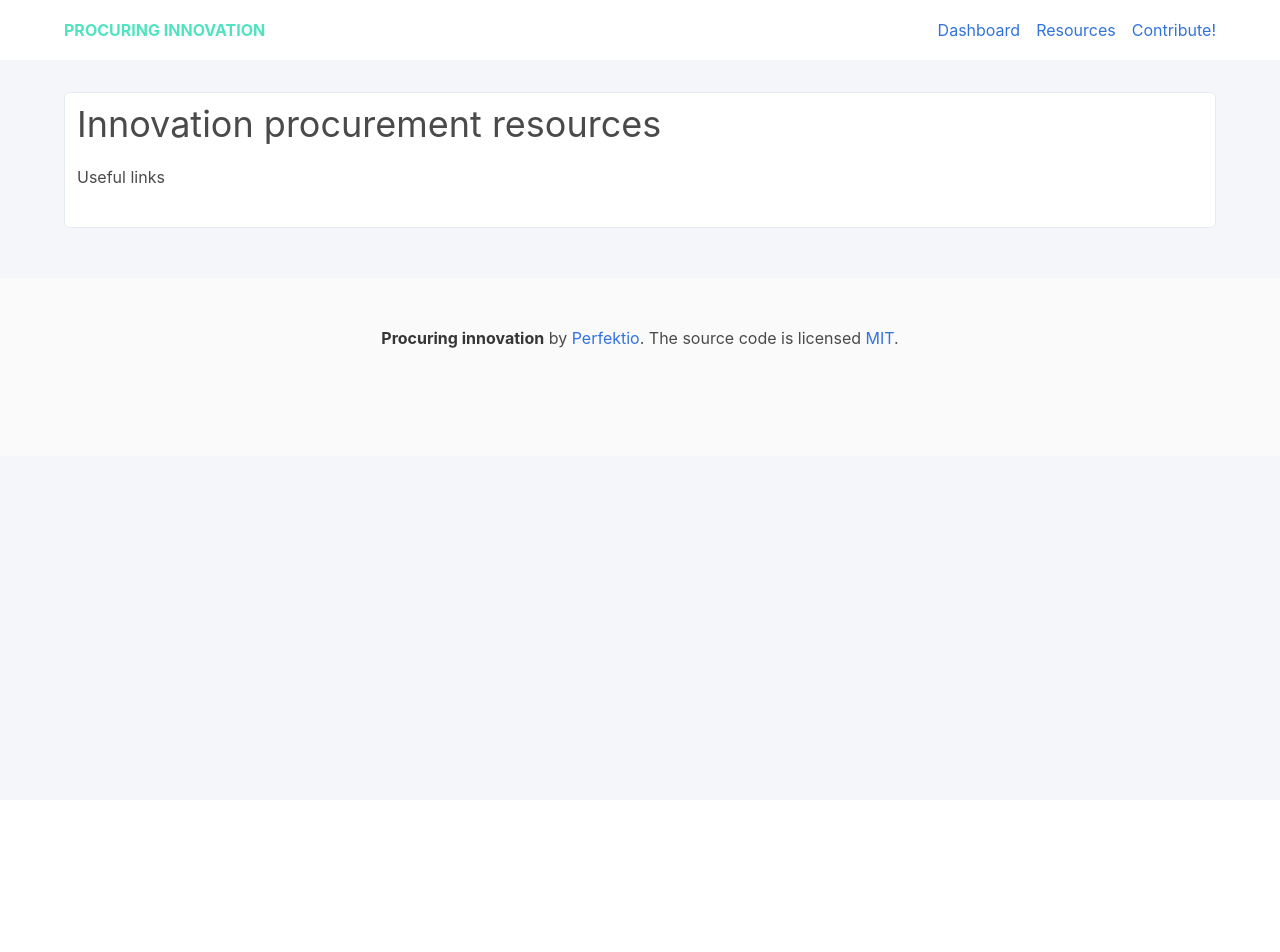
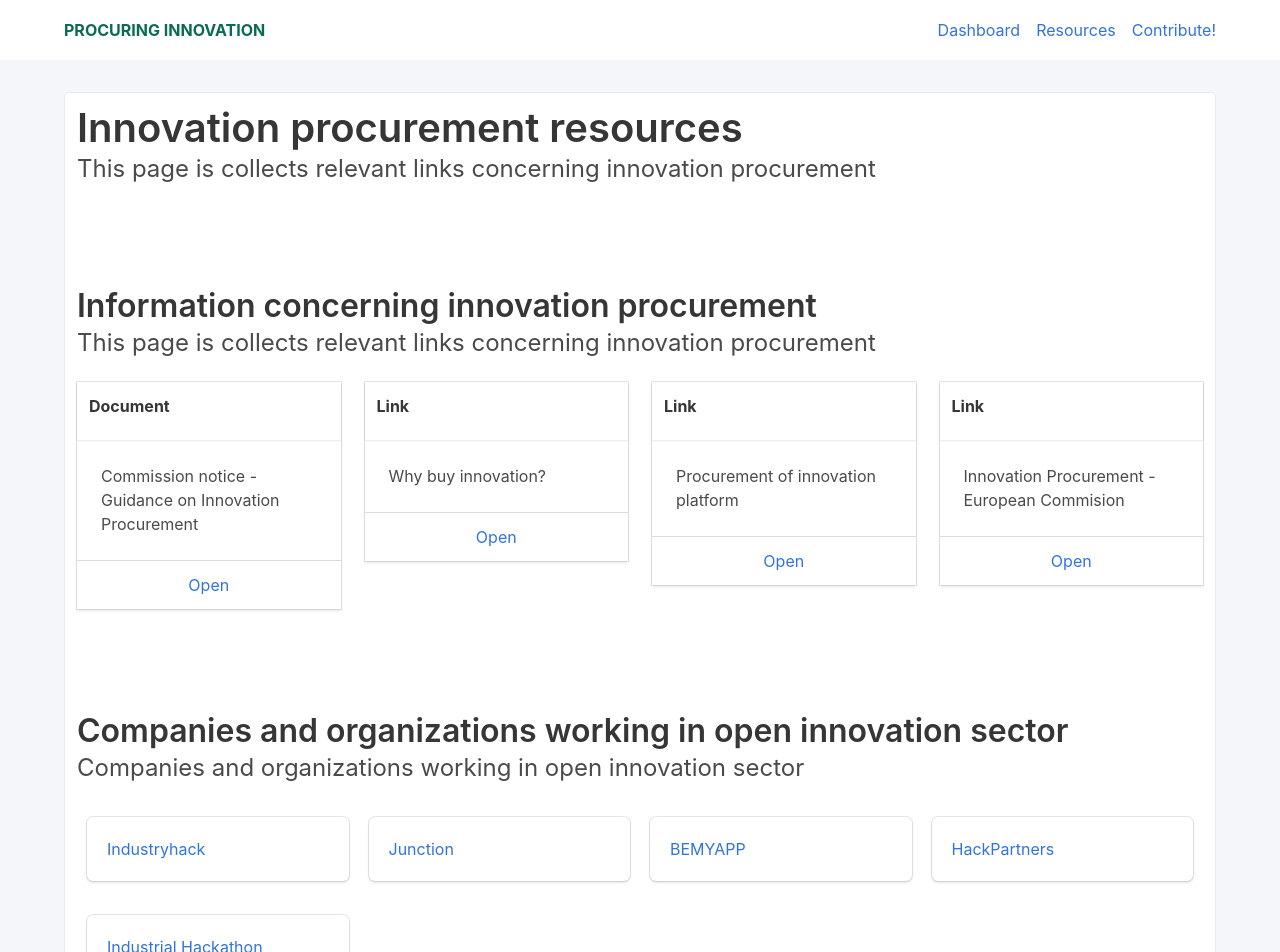
Before and after one commit to perfektio/datathon, a React (Create React App) app: page /resources in a window 1280 px wide. Shown: the top 952 px of the page. Before the commit the page ends 800 px from the top, so only its background shows below. Built offline with nearby package versions, Linux system fonts and the light colour scheme.

Commit message:
final commit

```diff
--- a/src/KOMPONENTIT/Card/index.js
+++ b/src/KOMPONENTIT/Card/index.js
@@ -0,0 +1,33 @@
+import React, { Component } from 'react';
+
+
+class Card extends Component {
+  constructor(props) {
+    super(props)
+  }
+
+  render() {
+    return (
+      <div className="column ">
+        <div class="card">
+          <header class="card-header">
+            <p class="card-header-title">
+              {this.props.type}
+            </p>
+          </header>
+          <div className="card-content">
+            <div className="content">
+              {this.props.name}
+
+            </div>
+          </div>
+          <footer class="card-footer">
+            <a href={this.props.link} className="card-footer-item">Open</a>
+          </footer>
+        </div>
+      </div>
+    )
+  }
+}
+
+export default Card;
--- a/src/KOMPONENTIT/Header/index.css
+++ b/src/KOMPONENTIT/Header/index.css
@@ -8,9 +8,23 @@
     margin-left: 64px;
     margin-right: 64px; }
   .i-header .i-app-name {
-    color: #50e3c2;
+    color: #0a6b55;
     font-weight: bold;
     padding: 5px 0;
     text-transform: uppercase; }
   .i-header a {
     margin-left: 1rem; }
+
+.columns.spacer-big {
+  margin-top: 5rem; }
+
+.spacer-small {
+  margin-top: 3rem; }
+
+.company-container {
+  display: flex;
+  flex-flow: row wrap;
+  justify-content: flex-start; }
+  .company-container .company-item {
+    width: calc(25% - 20px);
+    margin: 10px; }
--- a/src/KOMPONENTIT/Header/index.scss
+++ b/src/KOMPONENTIT/Header/index.scss
@@ -12,7 +12,7 @@
     }
 
     .i-app-name {
-        color: rgb(80, 227, 194);
+        color: #0a6b55;
         font-weight: bold;
         padding: 5px 0;
         text-transform: uppercase;
@@ -23,3 +23,22 @@
     }
 
 }
+
+.columns.spacer-big{
+    margin-top: 5rem;
+}
+.spacer-small {
+    margin-top: 3rem;
+}
+
+
+.company-container {
+    display: flex;
+    flex-flow: row wrap;
+    justify-content: flex-start;
+
+    .company-item {
+        width: calc(25% - 20px);
+        margin: 10px;
+    }
+}
--- a/src/Pages/Dashboard/index.js
+++ b/src/Pages/Dashboard/index.js
@@ -1,7 +1,5 @@
 import React, { Component } from 'react';
 import Select from 'react-select';
-
-// import { Link } from "react-router-dom";
 
 import Chart from '../../KOMPONENTIT/Chart';
 import Table from '../../KOMPONENTIT/Table';
--- a/src/Pages/Resources/index.js
+++ b/src/Pages/Resources/index.js
@@ -1,28 +1,106 @@
 import React, { Component } from 'react';
+import Card from '../../KOMPONENTIT/Card'
+
+const sources = [
+  {
+    type: 'Document',
+    name: 'Commission notice - Guidance on Innovation Procurement',
+    link: 'https://ec.europa.eu/docsroom/documents/29261'
+  },
+  {
+    type: 'Link',
+    name: 'Why buy innovation? ',
+    link: 'https://www.innovation-procurement.org/about-ppi/guidance/'
+  },
+  {
+    type: 'Link',
+    name: 'Procurement of innovation platform',
+    link: 'https://www.innovation-procurement.org/about-ppi/'
+  },
+  {
+    type: 'Link',
+    name: 'Innovation Procurement - European Commision ',
+    link: 'https://ec.europa.eu/digital-single-market/en/innovation-procurement'
+  },
+]
+
+const companies = [
+  {
+    name: 'Industryhack',
+    link: 'https://industryhack.com/'
+  },
+  {
+    name: 'Junction',
+    link: 'https://hackjunction.com/'
+  },
+  {
+    name: 'BEMYAPP',
+    link: 'http://www.bemyapp.com/'
+  },
+  {
+    name: 'HackPartners',
+    link: 'https://hackpartners.com/'
+  },
+  {
+    name: 'Industrial Hackathon',
+    link: 'http://www.industrialhackathon.fi/index.php/fi/'
+  },
+]
+
+class Resources extends Component {
 
 
-class Resources extends Component {
+  renderSources() {
+    return (
+      sources.map((source, key) =>
+        <Card key={key} type={source.type} name={source.name} link={source.link} />
+      )
+    )
+  }
+
+  renderCompanies() {
+    return (
+      companies.map((company, key) =>
+        <div className="box company-item">
+          <a className="" key={key} href={company.link}>
+            {company.name}
+          </a>
+        </div>
+      )
+    )
+  }
+
   render() {
-
-
     return (
       <div className="i-resources">
         <div className="container i-bordered is-fluid">
           <div className="columns ">
             <div className="column ">
-              <h1>Innovation procurement resources</h1>
+              <div className="title is-2">Innovation procurement resources</div>
+              <div className="subtitle is-4">This page is collects relevant links concerning innovation procurement</div>
             </div>
           </div>
-          <div className="columns ">
+
+          <div className="columns spacer-big">
             <div className="column ">
-              <h3>Useful links</h3>
+              <div className="title is-3">Information concerning innovation procurement</div>
+              <div className="subtitle is-4">This page is collects relevant links concerning innovation procurement</div>
             </div>
           </div>
-          <div className="columns">
-            <div className="column">
+          <div className="spacer-small columns">
+            {this.renderSources()}
+          </div>
 
+          <div className="columns spacer-big">
+            <div className="column ">
+              <div className="title is-3">Companies and organizations working in open innovation sector</div>
+              <div className="subtitle is-4">Companies and organizations working in open innovation sector</div>
             </div>
           </div>
+          <div className="company-container">
+            {this.renderCompanies()}
+          </div>
+
         </div>
       </div>
     );
```
